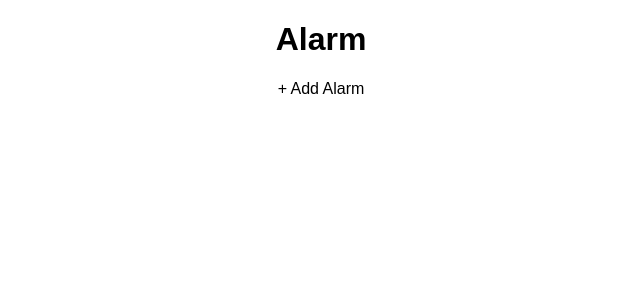
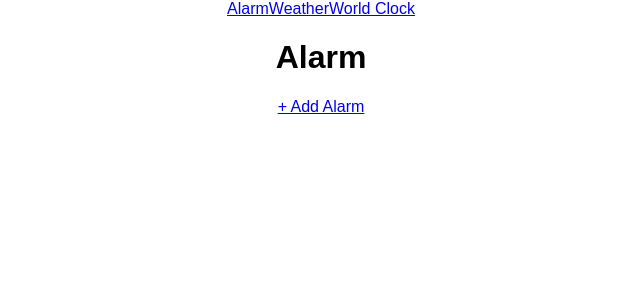
Before and after one commit to dpark926/my_momentum, a React (Create React App) app in the folder countdown_alarm_client/: page /alarm in a window 1280 px wide. Shown: the top 300 px of the page, without its empty margins (319-959 px from the left). Built offline with nearby package versions, Linux system fonts and the light colour scheme.

Commit message:
established Alarm as container to handle SetTime toggle

```diff
--- a/countdown_alarm_client/src/App.js
+++ b/countdown_alarm_client/src/App.js
@@ -2,8 +2,9 @@ import React, { Component } from 'react';
 import { Route, Redirect } from 'react-router-dom'
 import logo from './logo.svg';
 import './App.css';
+import NavBar from './components/NavBar.js'
 import Weather from './components/Weather.js'
-import Alarm from './components/Alarm.js'
+import Alarm from './containers/Alarm.js'
 import WorldClock from './components/WorldClock.js'
 
 class App extends Component {
@@ -17,9 +18,10 @@ class App extends Component {
         <p className="App-intro">
           To get started, edit <code>src/App.js</code> and save to reload.
         </p> */}
+        <NavBar/>
         <Route path="/weather" component={Weather}/>
         <Route path="/alarm" component={Alarm}/>
-        <Route path="/worldClock" component={WorldClock}/>
+        <Route path="/worldclock" component={WorldClock}/>
       </div>
     );
   }
--- a/countdown_alarm_client/src/components/Alarm.js
+++ /dev/null
@@ -1,12 +0,0 @@
-import React from 'react'
-
-function Alarm () {
-  return (
-    <div>
-      <h1>Alarm</h1>
-      <div>+ Add Alarm</div>
-    </div>
-  )
-}
-
-export default Alarm
--- a/countdown_alarm_client/src/components/NavBar.js
+++ b/countdown_alarm_client/src/components/NavBar.js
@@ -1,9 +1,12 @@
 import React from 'react'
+import { Link } from 'react-router-dom'
 
 function NavBar () {
   return (
     <div>
-
+      <Link to="alarm" className='navbar-category'>Alarm</Link>
+      <Link to="weather" className='navbar-category'>Weather</Link>
+      <Link to="worldclock" className='navbar-category'>World Clock</Link>
     </div>
   )
 }
--- a/countdown_alarm_client/src/components/SetTime.js
+++ b/countdown_alarm_client/src/components/SetTime.js
@@ -22,8 +22,6 @@ function SetTime () {
 
   return (
     <div>
-      <h1>Alarm</h1>
-      <div>+ Add Alarm</div>
       <select>
         {hour}
       </select>
--- /dev/null
+++ b/countdown_alarm_client/src/containers/Alarm.js
@@ -0,0 +1,40 @@
+import React, { Component } from 'react';
+import SetTime from '../components/SetTime.js'
+
+class Alarm extends Component {
+  constructor () {
+    super()
+
+    this.state = {
+      setTime: false,
+    }
+
+    this.handleClick = this.handleClick.bind(this)
+  }
+
+  handleClick() {
+    this.setState({
+      setTime: !this.state.setTime,
+    })
+  }
+
+  render () {
+    if (!this.state.setTime) {
+      return (
+        <div>
+          <h1>Alarm</h1>
+          <a href="#" onClick={this.handleClick}>+ Add Alarm</a>
+        </div>
+      )
+    } else {
+      return (
+        <div>
+          <h1>Alarm</h1>
+          <SetTime/>
+        </div>
+      )
+    }
+  }
+}
+
+export default Alarm
```
